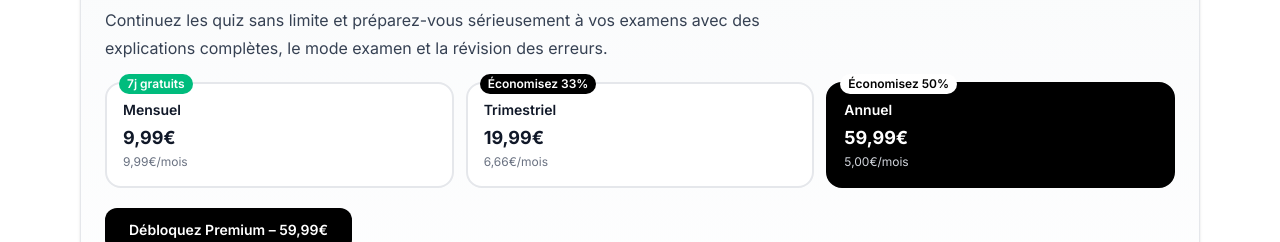
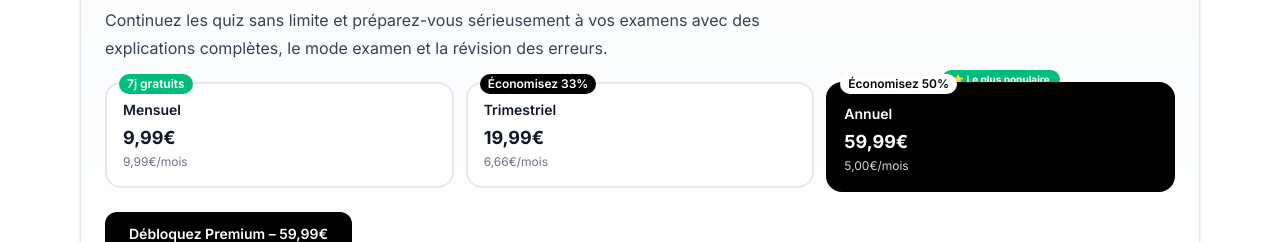
Before and after one commit to martens79/certifyquiz-next, a Next.js app: page /fr/prix in a window 1280 px wide. Shown: the part 251-493 px from the top of the page. Built offline with nearby package versions, Linux system fonts and the light colour scheme; no server answers.

Commit message:
problemi riposte bianche in inglese

```diff
--- a/src/app/(marketing)/pricing/PremiumComingSoonView.tsx
+++ b/src/app/(marketing)/pricing/PremiumComingSoonView.tsx
@@ -23,6 +23,7 @@ type PlanOption = {
   perMonth: string;
   badge?: string;
   trialBadge?: string;
+  popular?: boolean;
 };
 
 type CopyEntry = {
@@ -49,6 +50,7 @@ type CopyEntry = {
   tableRows: { label: string; free: string; premium: string }[];
   guaranteeTitle: string;
   guaranteeDesc: string;
+  popularLabel: string;
   testimonialsTitle: string;
   testimonials: { text: string; name: string; cert: string }[];
 };
@@ -70,7 +72,7 @@ const COPY: Record<Lang, CopyEntry> = {
     plans: [
       { id: "premium_monthly", label: "Mensile", price: "9,99€", perMonth: "9,99€/mese", trialBadge: "7gg gratis" },
       { id: "premium_quarterly", label: "Trimestrale", price: "19,99€", perMonth: "6,66€/mese", badge: "Risparmia 33%" },
-      { id: "premium_annual", label: "Annuale", price: "59,99€", perMonth: "5,00€/mese", badge: "Risparmia 50%" },
+      { id: "premium_annual", label: "Annuale", price: "59,99€", perMonth: "5,00€/mese", badge: "Risparmia 50%", popular: true },
     ],
     cta: "Sblocca Premium",
     ctaMonthly: "Inizia 7 giorni gratis",
@@ -83,6 +85,7 @@ const COPY: Record<Lang, CopyEntry> = {
     pizzaLine: "Al prezzo di una pizza, sblocchi una preparazione più seria, continua e completa.",
     urgencyLine: "Molti si fermano dopo qualche quiz. Quelli che continuano sono quelli che arrivano preparati davvero.",
     finalLine: "Chi supera l'esame non è sempre il più bravo. Spesso è quello che non si ferma.",
+    popularLabel: "Più popolare",
     features: [
       { h: "Spiegazioni complete", p: "Sblocca tutte le spiegazioni per capire davvero gli errori e non limitarti a memorizzare." },
       { h: "Modalità esame reale", p: "Allenati in modo più vicino all'esperienza d'esame, con un approccio più serio e focalizzato." },
@@ -118,7 +121,7 @@ const COPY: Record<Lang, CopyEntry> = {
     plans: [
       { id: "premium_monthly", label: "Mensual", price: "9,99€", perMonth: "9,99€/mes", trialBadge: "7 días gratis" },
       { id: "premium_quarterly", label: "Trimestral", price: "19,99€", perMonth: "6,66€/mes", badge: "Ahorra 33%" },
-      { id: "premium_annual", label: "Anual", price: "59,99€", perMonth: "5,00€/mes", badge: "Ahorra 50%" },
+      { id: "premium_annual", label: "Anual", price: "59,99€", perMonth: "5,00€/mes", badge: "Ahorra 50%", popular: true },
     ],
     cta: "Desbloquea Premium",
     ctaMonthly: "Empezar 7 días gratis",
@@ -131,6 +134,7 @@ const COPY: Record<Lang, CopyEntry> = {
     pizzaLine: "Por el precio de una pizza, desbloqueas una preparación más seria, constante y completa.",
     urgencyLine: "Muchos se detienen después de unos pocos quizzes. Los que siguen son los que llegan realmente preparados.",
     finalLine: "Quien aprueba no siempre es el más brillante. Muchas veces es quien no se detiene.",
+    popularLabel: "Más popular",
     features: [
       { h: "Explicaciones completas", p: "Desbloquea todas las explicaciones para entender de verdad tus errores y no solo memorizar." },
       { h: "Modo examen real", p: "Entrena de una forma más cercana a la experiencia real del examen, con un enfoque más serio." },
@@ -166,7 +170,7 @@ const COPY: Record<Lang, CopyEntry> = {
     plans: [
       { id: "premium_monthly", label: "Monthly", price: "€9.99", perMonth: "€9.99/month", trialBadge: "7 days free" },
       { id: "premium_quarterly", label: "Quarterly", price: "€19.99", perMonth: "€6.66/month", badge: "Save 33%" },
-      { id: "premium_annual", label: "Annual", price: "€59.99", perMonth: "€5.00/month", badge: "Save 50%" },
+      { id: "premium_annual", label: "Annual", price: "€59.99", perMonth: "€5.00/month", badge: "Save 50%", popular: true },
     ],
     cta: "Unlock Premium",
     ctaMonthly: "Start 7-day free trial",
@@ -179,6 +183,7 @@ const COPY: Record<Lang, CopyEntry> = {
     pizzaLine: "For the price of a pizza, you unlock a more serious, consistent, and complete way to prepare.",
     urgencyLine: "Many people stop after a few quizzes. The ones who keep going are the ones who show up prepared.",
     finalLine: "The one who passes is not always the smartest. Often, it's the one who doesn't stop.",
+    popularLabel: "Most popular",
     features: [
       { h: "Full explanations", p: "Unlock every explanation so you can actually understand mistakes instead of just memorizing answers." },
       { h: "Real exam mode", p: "Practice in a way that feels closer to the real exam experience, with a more focused approach." },
@@ -214,7 +219,7 @@ const COPY: Record<Lang, CopyEntry> = {
     plans: [
       { id: "premium_monthly", label: "Mensuel", price: "9,99€", perMonth: "9,99€/mois", trialBadge: "7j gratuits" },
       { id: "premium_quarterly", label: "Trimestriel", price: "19,99€", perMonth: "6,66€/mois", badge: "Économisez 33%" },
-      { id: "premium_annual", label: "Annuel", price: "59,99€", perMonth: "5,00€/mois", badge: "Économisez 50%" },
+      { id: "premium_annual", label: "Annuel", price: "59,99€", perMonth: "5,00€/mois", badge: "Économisez 50%", popular: true },
     ],
     cta: "Débloquez Premium",
     ctaMonthly: "Commencer 7 jours gratuits",
@@ -227,6 +232,7 @@ const COPY: Record<Lang, CopyEntry> = {
     pizzaLine: "Pour le prix d'une pizza, vous débloquez une préparation plus sérieuse, régulière et complète.",
     urgencyLine: "Beaucoup s'arrêtent après quelques quiz. Ceux qui continuent sont ceux qui arrivent vraiment préparés.",
     finalLine: "Celui qui réussit n'est pas toujours le plus fort. Souvent, c'est celui qui ne s'arrête pas.",
+    popularLabel: "Le plus populaire",
     features: [
       { h: "Explications complètes", p: "Débloquez toutes les explications pour vraiment comprendre vos erreurs." },
       { h: "Mode examen réel", p: "Entraînez-vous dans des conditions plus proches de l'examen réel." },
@@ -262,10 +268,12 @@ function PlanSelector({
   plans,
   selected,
   onChange,
+  popularLabel,
 }: {
   plans: PlanOption[];
   selected: Plan;
   onChange: (p: Plan) => void;
+  popularLabel: string;
 }) {
   return (
     <div className="grid grid-cols-3 gap-3 mt-5">
@@ -273,15 +281,25 @@ function PlanSelector({
         const isSelected = plan.id === selected;
         const activeBadge = plan.trialBadge ?? plan.badge;
         return (
+          <div key={plan.id} className="relative">
+            {/* Badge "Più popolare" sopra la card — solo annuale */}
+            {plan.popular && (
+              <div className="absolute -top-3 left-0 right-0 flex justify-center">
+                <span className="rounded-full bg-emerald-500 px-2.5 py-0.5 text-[10px] font-bold text-white whitespace-nowrap">
+                  ⭐ {popularLabel}
+                </span>
+              </div>
+            )}
             <button
-            key={plan.id}
               type="button"
               onClick={() => onChange(plan.id)}
-            className={`relative rounded-2xl border-2 p-4 text-left transition ${
-              isSelected
+              className={`relative w-full rounded-2xl border-2 p-4 text-left transition ${
+                plan.popular && !isSelected
+                  ? "border-emerald-400 bg-white text-gray-900 hover:border-emerald-500"
+                  : isSelected
                   ? "border-black bg-black text-white"
                   : "border-gray-200 bg-white text-gray-900 hover:border-gray-400"
-            }`}
+              } ${plan.popular ? "pt-5" : ""}`}
             >
               {activeBadge && (
                 <span className={`absolute -top-2.5 left-3 rounded-full px-2 py-0.5 text-xs font-semibold ${
@@ -298,6 +316,7 @@ function PlanSelector({
                 {plan.perMonth}
               </div>
             </button>
+          </div>
         );
       })}
     </div>
@@ -475,7 +494,7 @@ export default function PremiumComingSoonView({ forceLang }: Props) {
           <p className="mt-3 max-w-2xl text-sm text-gray-700 sm:text-base">{t.subtitle}</p>
 
           {/* Selettore piani */}
-          <PlanSelector plans={t.plans} selected={selectedPlan} onChange={setSelectedPlan} />
+          <PlanSelector plans={t.plans} selected={selectedPlan} onChange={setSelectedPlan} popularLabel={t.popularLabel} />
 
           {/* CTA principale */}
           <CtaBlock t={t} activePlan={activePlan} isLoading={isLoading} onCta={startPremiumCheckout} />
@@ -513,7 +532,7 @@ export default function PremiumComingSoonView({ forceLang }: Props) {
           {/* CTA finale */}
           <div className="mt-8 rounded-2xl border border-gray-200 bg-gray-50 p-6 text-center">
             <p className="text-base font-semibold text-gray-900">{t.finalLine}</p>
-            <PlanSelector plans={t.plans} selected={selectedPlan} onChange={setSelectedPlan} />
+            <PlanSelector plans={t.plans} selected={selectedPlan} onChange={setSelectedPlan} popularLabel={t.popularLabel} />
             <div className="mt-5 flex flex-col items-center">
               {isMonthly && (
                 <p className="mb-2 text-sm font-medium text-emerald-700">🎁 {t.trialNote}</p>
--- a/src/app/[lang]/quiz/topic/[topicId]/QuizTopicClient.tsx
+++ b/src/app/[lang]/quiz/topic/[topicId]/QuizTopicClient.tsx
@@ -144,7 +144,11 @@ const isAssessmentMode = searchParams.get("mode") === "assessment";
 
     (async () => {
       try {
-        const res = await getQuestionsByTopic(numericId, L, { limit: 1, shuffle: false });
+        const res = await getQuestionsByTopic(numericId, L, {
+  limit: 1,
+  shuffle: false,
+  strict: L !== "it",
+});
 
         const poolTotalFromApi = (res as any)?.poolTotal;
 
@@ -278,7 +282,11 @@ const isAssessmentMode = searchParams.get("mode") === "assessment";
       }}
       fetchQuestions={async (): Promise<UiQuestion[]> => {
         try {
-          const res = await getQuestionsByTopic(numericId, L, { limit: 500, shuffle: false });
+          const res = await getQuestionsByTopic(numericId, L, {
+  limit: 500,
+  shuffle: false,
+  strict: L !== "it",
+});
 
           const raw: ApiQuestion[] = Array.isArray(res) ? res : (res as any).questions;
           return (raw ?? []).map(normalizeQuestion);
--- a/src/lib/apiClient.ts
+++ b/src/lib/apiClient.ts
@@ -454,7 +454,7 @@ export const getQuestionsByTopic = (
 
   params.set("shuffle", (opts?.shuffle ?? true) ? "1" : "0");
 
-  const strict = opts?.strict ?? (lang === "es" || lang === "fr");
+ const strict = opts?.strict ?? (lang !== "it");
   if (strict) params.set("strict", "1");
 
   return apiGet<QuestionsResponse>(`/questions/${topicId}?${params.toString()}`, false);
```
Also changed, not shown: src/app/[lang]/profile/profile-client.tsx (+48 -3 lines). Lines whose indentation alone changed are shown as unchanged.
